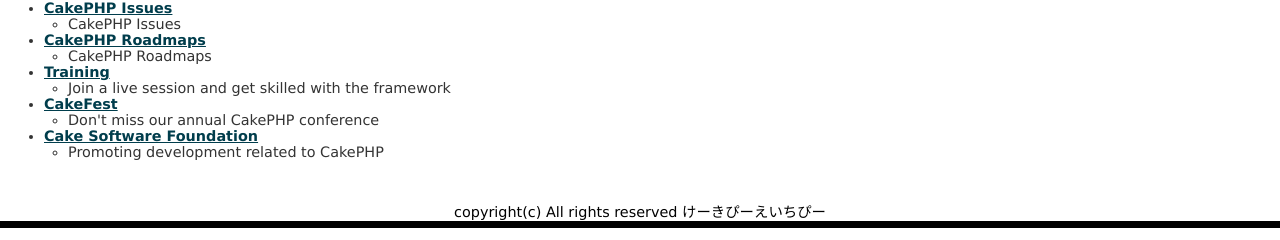
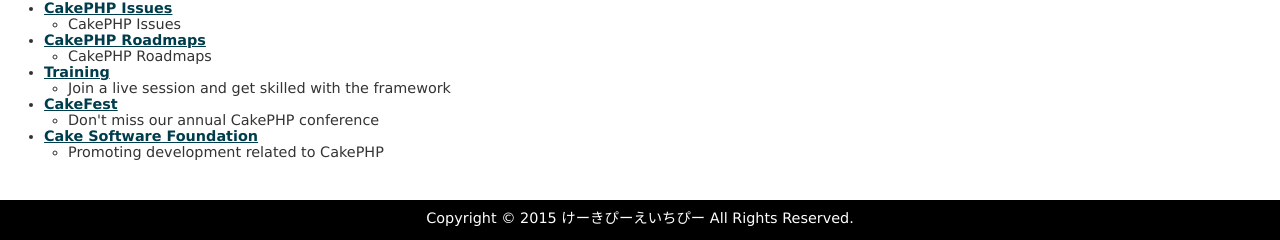
Before and after one commit to rinnkisi/CPHP, a CakePHP app: the page made by app/View/Pages/home.ctp in a window 1280 px wide. Shown: the part 1172-1412 px from the top of the page. Run offline with PHP 8.4 and a stand-in for CakePHP, Linux system fonts and the light colour scheme; the template is opened without the code that fills it, so the values that code supplies are empty; some libraries are stand-ins or nearby versions.

Commit message:
レイアウトの細かい修正

```diff
--- a/app/View/Layouts/default.ctp
+++ b/app/View/Layouts/default.ctp
@@ -44,9 +44,9 @@ $cakeVersion = __d('cake_dev', 'CakePHP %s', Configure::version())
 			<?php echo $this->Session->flash(); ?>
 			<?php echo $this->fetch('content'); ?>
 		</div>
-		<center>
-			<h1><?php echo "copyright(c) All rights reserved けーきぴーえいちぴー"; ?></h1>
-		</center>
+		<div id ="footer">
+			<h1><?php echo "Copyright © 2015 けーきぴーえいちぴー All Rights Reserved."; ?></h1>
+		</div>
 	</div>
 </body>
 </html>
--- a/app/webroot/css/cake.generic.css
+++ b/app/webroot/css/cake.generic.css
@@ -46,8 +46,8 @@ h1, h2, h3, h4 {
 	margin-bottom:0.5em;
 }
 h1 {
-	background:#fff;
-	color: #000000;
+	background:#000;
+	color: #FFF;
 	font-size: 100%;
 }
 h2 {
@@ -109,9 +109,10 @@ p {
 #footer {
 	clear: both;
 	padding: 6px 10px;
+	text-align: center;
 }
 #header a, #footer a {
-	color: #fff;
+	color: #000;
 }
 #cake-powered {
 	float: right;
```
